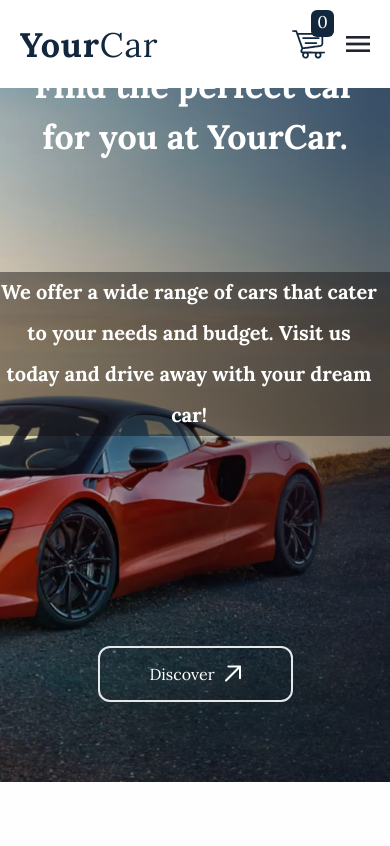
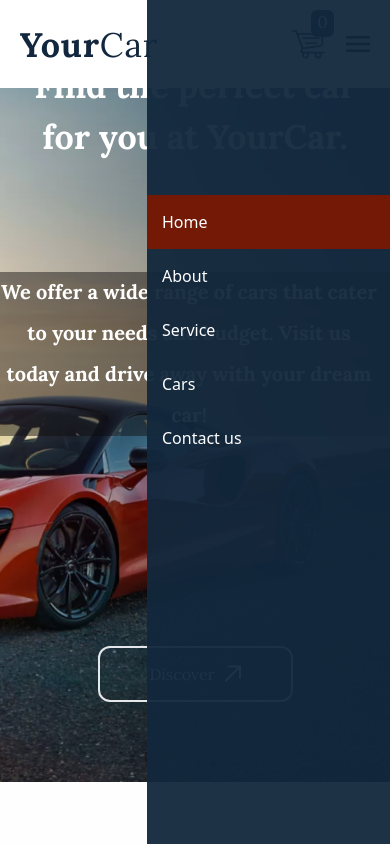
Before and after one commit to Abdurahman-05/YourCar-project, a React (Vite) app: page / in a window 390 px wide. Shown: the top 846 px of the page. Built offline with nearby package versions, Linux system fonts and the light colour scheme.

Commit message:
nav chart and menu

```diff
--- a/src/component/nav.jsx
+++ b/src/component/nav.jsx
@@ -7,7 +7,11 @@ import del from "../assets/nav/delet.svg";
 import CartDis from "../assets/nav/Group.png";
 import ActiveCart from "../assets/nav/ActiveCart.png";
 import { useSelector, useDispatch } from "react-redux";
-import { incrementAmount, decrimentAmount ,removeAmount} from "../features/slice";
+import {
+  incrementAmount,
+  decrimentAmount,
+  removeAmount,
+} from "../features/slice";
 
 const nav = () => {
   const Menulinks = [
@@ -27,6 +31,7 @@ const nav = () => {
   const [isOpen, setIsOpen] = useState(false);
 
   return (
+    <div className="">
       <div className="fixed md:static  h-[5.5rem] bg-white z-50 md:bg-transparent   w-full px-5  sm:px-[78px] md:px-14 bg-transparent flex justify-between items-center ">
         <div className="text-[34px] font-bold tracking-wide font-lora text-secondary  sm:text-[45px] ">
           Your<span className="font-normal">Car</span>
@@ -82,23 +87,28 @@ const nav = () => {
             </div>
           </div>
         </div>
+      </div>
+
       <div
-        className={` z-50 w-1/2   lg:flex-row lg:static md:hidden  flex flex-col pt-60 space-y-5 text-white items-center bg-secondary opacity-95 h-screen fixed right-0 top-[80px]  transform transition-transform ${
+        className={` z-50 w-[243px] pt-[195px] h-full  lg:flex-row lg:static md:hidden  flex flex-col   text-white bg-[#12273DF2]
+         fixed right-0  transform transition-transform  `}
+      >
+        {/* ${
            isOpen ? "translate-x-0" : "translate-x-full"
-        } `}
-      >
+         } */}
         {Menulinks.map((menu, index) => (
-          <a href={menu.link} key={index}>
+          <a href={menu.link}  className={` p-[15px] ${
+            ActiveLink == menu.name ? "bg-primary " : "p-0"
+          }`} onClick={() => setActiveLink(menu.name)}  key={index}>
             {menu.name}
           </a>
         ))}
       </div>
       <div
-        className={` z-20 w-[450px]  flex flex-col pt-10  text-primary  bg-secondary  h-screen fixed right-0 top-[0px]  transform transition-transform ${
+        className={` z-20 w-[450px]  flex flex-col pt-10  text-primary  bg-secondary  h-screen mt-[5.5rem] fixed right-0 top-[0px]  transform transition-transform ${
           Cart ? "translate-x-0" : "translate-x-full"
         }  `}
       >
-
         <div className="flex flex-col space-y-4 overflow-auto px-[24px]">
           {products.map((item) => {
             const name = item.name;
@@ -137,9 +147,12 @@ const nav = () => {
                   >
                     +
                   </button>
-                <div onClick={() => {
+                  <div
+                    onClick={() => {
                       dispatch(removeAmount({ name }));
-                    }}  className="pl-4">
+                    }}
+                    className="pl-4"
+                  >
                     <img className="h-[35px] w-[35px]" src={del} alt="" />
                   </div>
                 </div>
```
Lines whose indentation alone changed are shown as unchanged.
